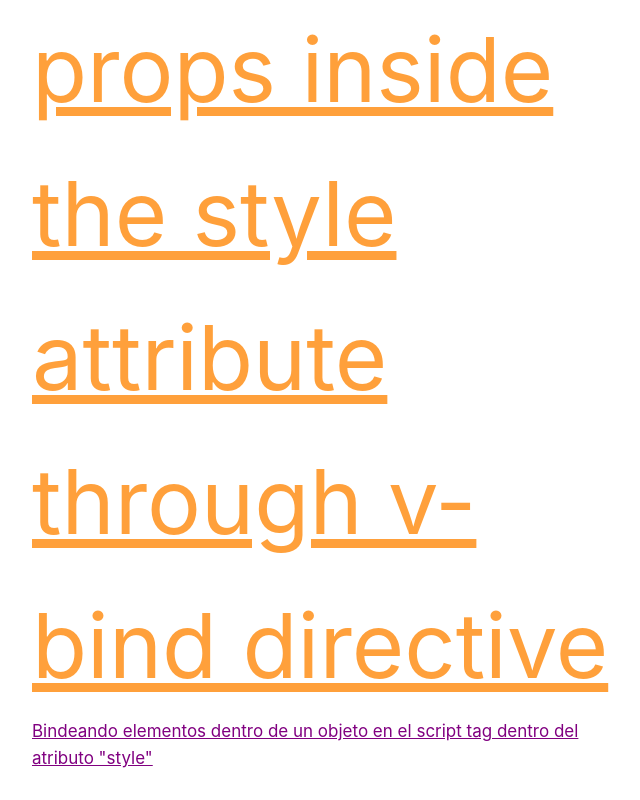
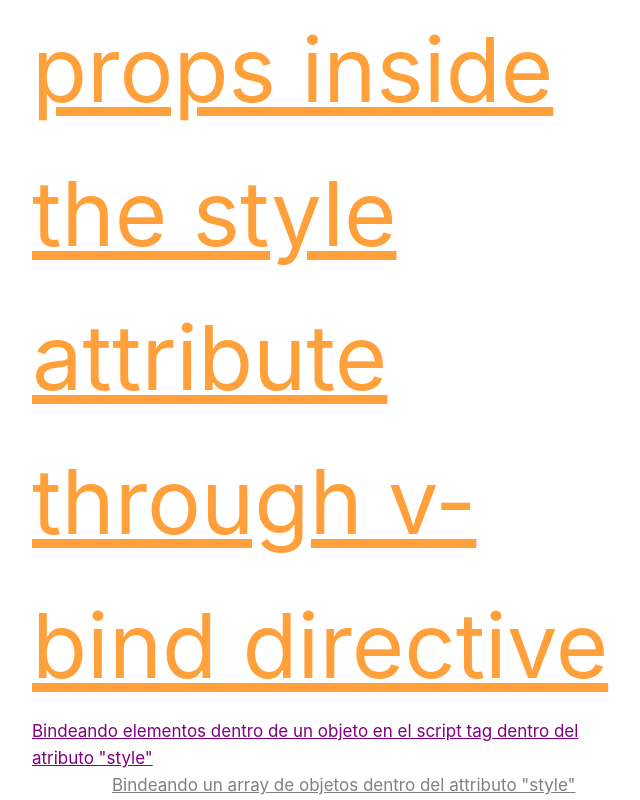
Before and after one commit to dzc1/vjs-ih-srr-repository, a Vue app in the folder section-04-vue/vue-class/: page / in a window 1280 px wide. Shown: the part 1538-2338 px from the top of the page, without its empty margins (608-1248 px from the left). Before the commit the page ends 2310 px from the top, so only its background shows below. Built offline with nearby package versions, Linux system fonts and the light colour scheme.

Commit message:
array of styles addedp

```diff
--- a/section-04-vue/vue-class/src/components/vueBasics/3-BindDirective.vue
+++ b/section-04-vue/vue-class/src/components/vueBasics/3-BindDirective.vue
@@ -39,8 +39,8 @@ Este ejemplo adjudica una clase determinada en función a una lógica de JavaScr
         Heading - con un ID bindeado dinamicamente desde el script tag - SHORT
         VERSION
       </h2>
+      <hr />
     </div>
-    <hr />
     <!-- Binding Reserved keywords -->
     <div id="binding-reserved-attribute-keywords">
       <!-- Case 1 - Bindeamos unn valor via una variable que es reactive y le pasamos un valor booleanico por defecto! -->
@@ -101,10 +101,13 @@ Este ejemplo adjudica una clase determinada en función a una lógica de JavaScr
         binding css props inside the style attribute through v-bind directive
       </p>
       <!-- Estilos en linea a traves de un approach de 'objetos' -->
-
       <p :style="objectOfStyles">
         Bindeando elementos dentro de un objeto en el script tag dentro del
         atributo "style"
+      </p>
+      <!-- Estilos en linea a traves de un array de objetos -->
+      <p :style="[objectOfStyles, objectOfStylesTwo]">
+        Bindeando un array de objetos dentro del attributo "style"
       </p>
     </div>
   </div>
@@ -140,6 +143,11 @@ const objectOfStyles = reactive({
   color: "purple",
   fontSize: "17px",
   textDecoration: "underline",
+});
+
+const objectOfStylesTwo = ref({
+  marginLeft: "5rem",
+  color: "gray",
 });
 </script>
 
```
